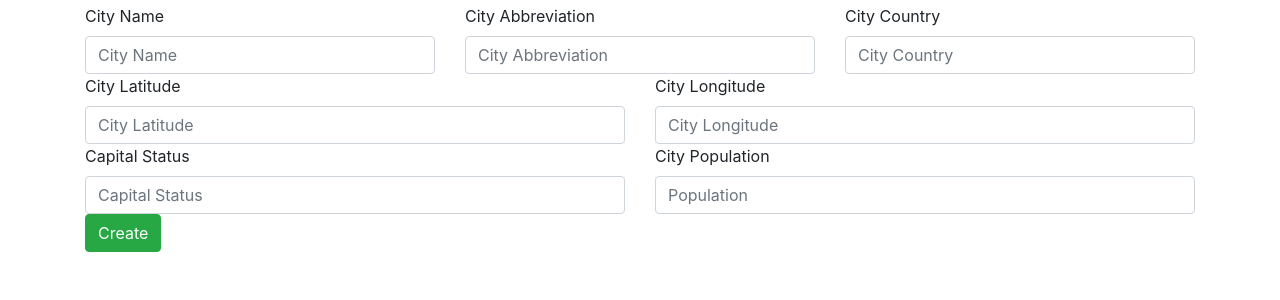
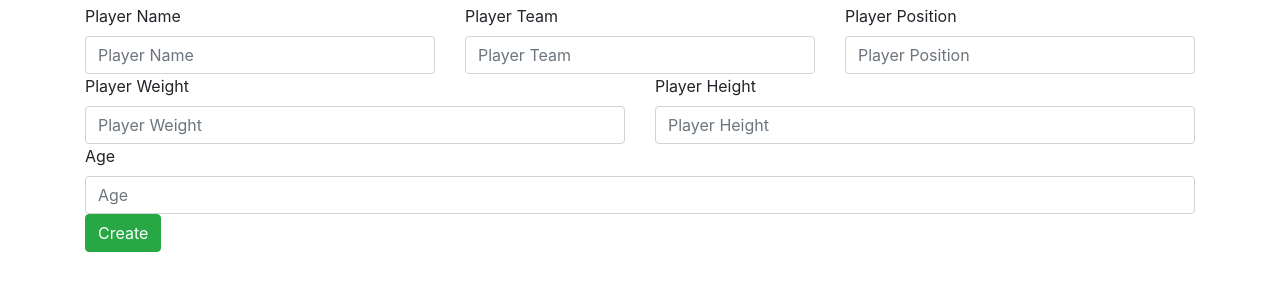
Before and after one commit to meahesachin/webappfinal, a Python web app: template app/templates/new.html in a window 1280 px wide. Shown: the part 56-356 px from the top of the page. Run offline with Jinja, Linux system fonts and the light colour scheme; the template is opened without the code that fills it, so the values that code supplies are empty; some libraries are stand-ins or nearby versions.

Commit message:
Feature: Updated new.html for new column names

```diff
--- a/app/templates/new.html
+++ b/app/templates/new.html
@@ -1,43 +1,42 @@
 {% extends "layout.html" %}
 {% block content %}
-<form action="/cities/new" method="POST">
+<form action="/players/new" method="POST">
     <div class="row">
         <div class="col">
-            <label for="fldName">City Name</label>
-            <input id="fldName" type="text" class="form-control" placeholder="City Name" name="fldName">
+            <label for="fldName">Player Name</label>
+            <input id="fldName" type="text" class="form-control" placeholder="Player Name" name="fldName">
+        </div>
+
+        <div class="col">
+            <label for="fldTeam">Player Team</label>
+            <input id="fldTeam" type="text" class="form-control" placeholder="Player Team" name="fldTeam">
         </div>
         <div class="col">
-            <label for="fldAbbreviation">City Abbreviation</label>
-            <input id="fldAbbreviation" t ype="text" class="form-control" placeholder="City Abbreviation"
-                   name="fldAbbreviation">
+            <label for="fldPosition">Player Position</label>
+            <input id="fldPosition" type="text" class="form-control" placeholder="Player Position" name="fldPosition">
         </div>
-        <div class="col">
-            <label for="fldCountry">City Country</label>
-            <input id="fldCountry" type="text" class="form-control" placeholder="City Country" name="fldCountry">
-        </div>
+
     </div>
 
     <div class="row">
         <div class="col">
-            <label for="fldLat">City Latitude</label>
-            <input id="fldLat" type="text" class="form-control" placeholder="City Latitude" name="fldLat">
+            <label for="fldWeight">Player Weight</label>
+            <input id="fldWeight" t ype="text" class="form-control" placeholder="Player Weight"
+                   name="fldWeight">
         </div>
         <div class="col">
-            <label for="fldlong">City Longitude</label>
-            <input id="fldlong" type="text" class="form-control" placeholder="City Longitude" name="fldLong">
+            <label for="fldHeight">Player Height</label>
+            <input id="fldHeight" type="text" class="form-control" placeholder="Player Height" name="fldHeight">
         </div>
     </div>
     <div class="row">
         <div class="col">
-            <label for="fldCapitalStatus">Capital Status</label>
+            <label for="fldAge">Age</label>
 
-            <input id="fldCapitalStatus" type="text" class="form-control" placeholder="Capital Status "
-                   name="fldCapitalStatus">
+            <input id="fldAge" type="text" class="form-control" placeholder="Age"
+                   name="fldAge">
         </div>
-        <div class="col">
-            <label for="fldPopulation">City Population</label>
-            <input id="fldPopulation" type="text" class="form-control" placeholder="Population" name="fldPopulation">
-        </div>
+
     </div>
     <button type="submit" class="btn btn-success">Create</button>
 
```
